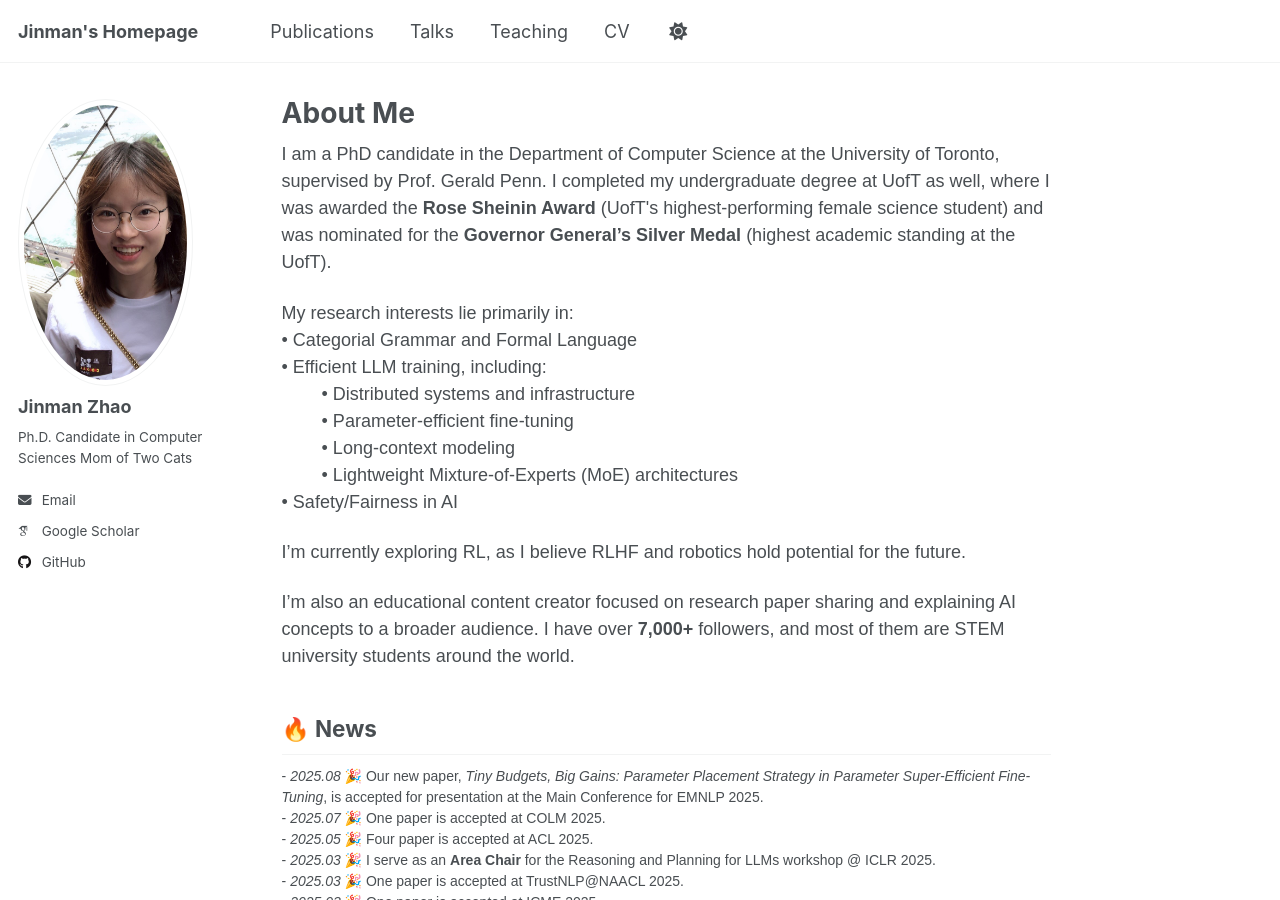
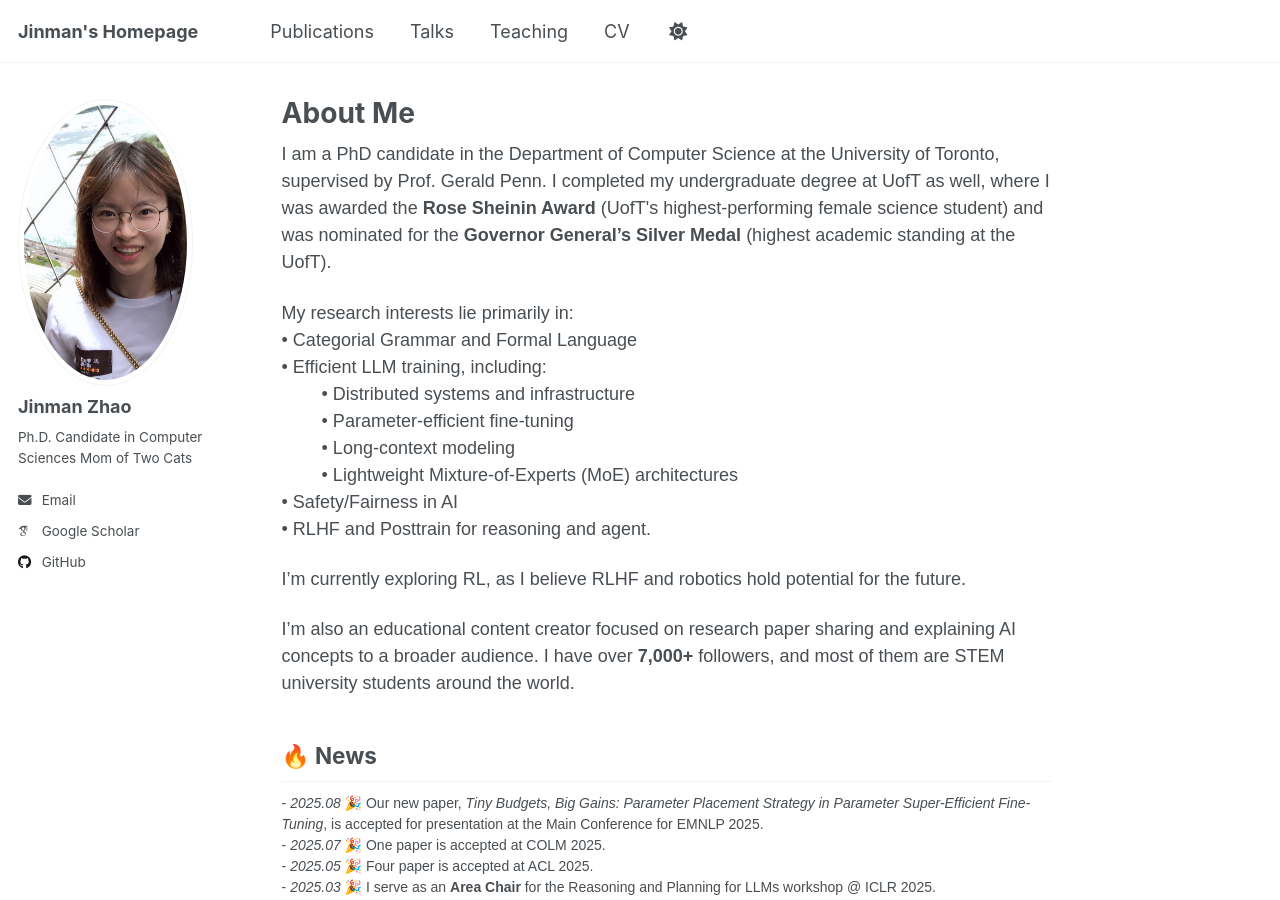
Before and after one commit to zhaojinm/zhaojinm.github.io, a Jekyll site: the page built from _pages/about.md, in a window 1280 px wide and 900 px high. Built offline with Jekyll 4.4.1, drawn with Linux system fonts in a browser that asks for light colours; some web fonts are replaced.

Commit message:
Update about.md

```diff
--- a/_pages/about.md
+++ b/_pages/about.md
@@ -21,6 +21,7 @@ redirect_from:
   <br>&nbsp;&nbsp;&nbsp;&nbsp;&nbsp;&nbsp;&nbsp;&nbsp;• Long-context modeling
   <br>&nbsp;&nbsp;&nbsp;&nbsp;&nbsp;&nbsp;&nbsp;&nbsp;• Lightweight Mixture-of-Experts (MoE) architectures
   <br>• Safety/Fairness in AI
+  <br>• RLHF and Posttrain for reasoning and agent.
 </p>
 
   <p>
```
